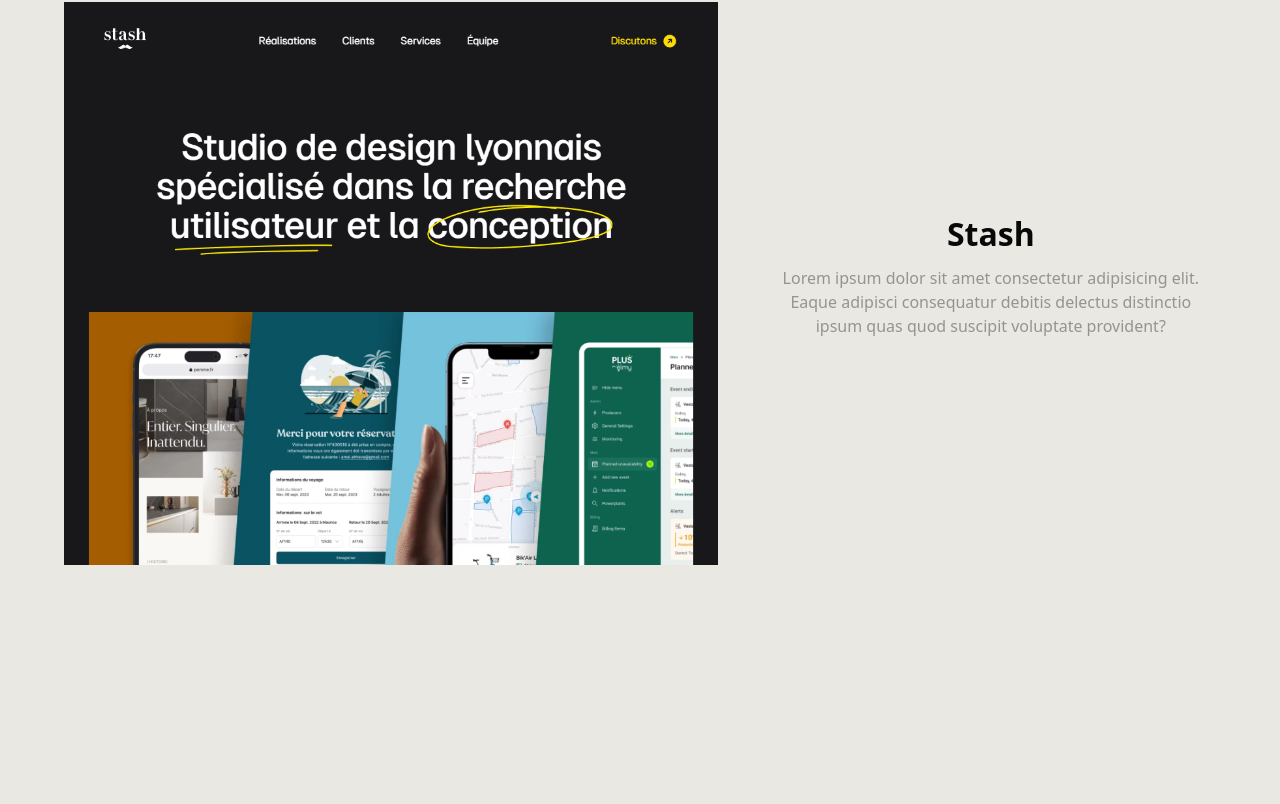
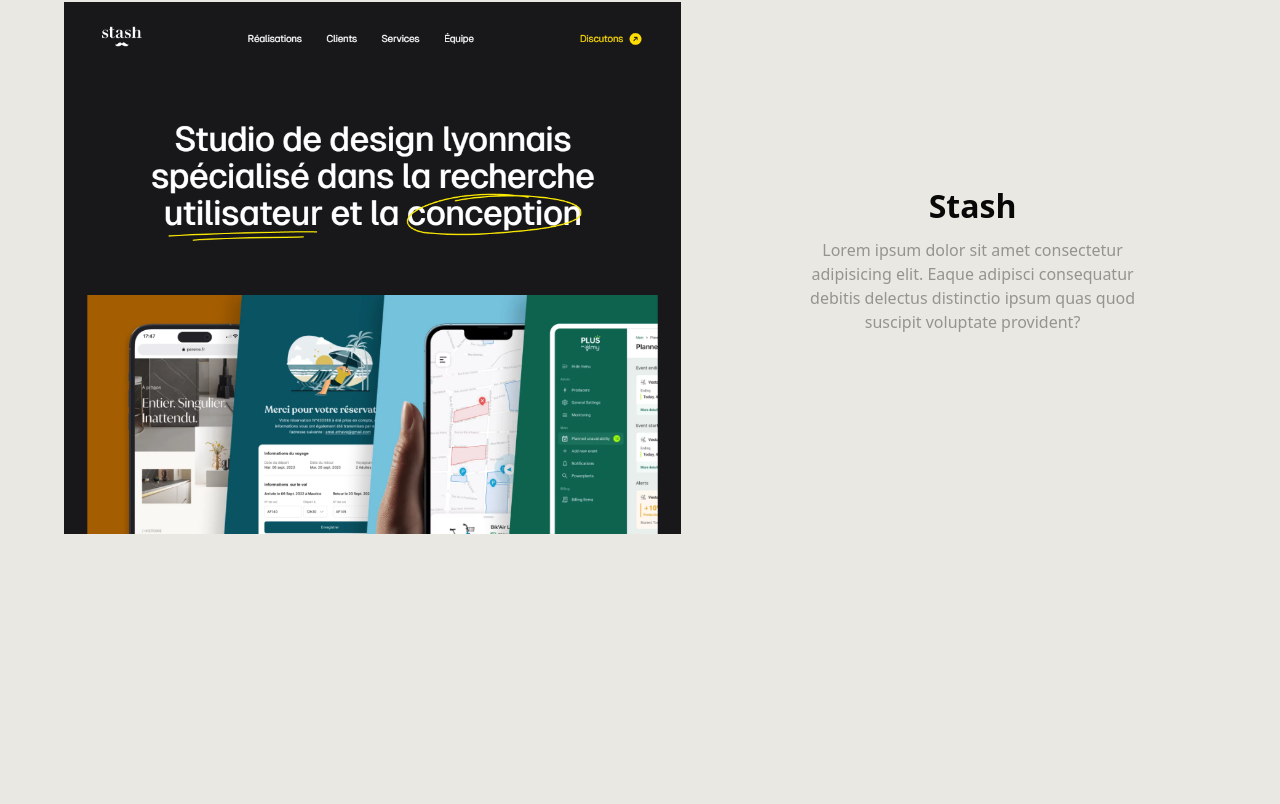
Before and after one commit to SebastienLaurentt/Portfolio-V2, a Next.js app: page / in a window 1280 px wide. Shown: the part 2530-3334 px from the top of the page. Built offline with nearby package versions, Linux system fonts and the light colour scheme.

Commit message:
update project page css

```diff
--- a/components/ProjectCard/ProjectCard.tsx
+++ b/components/ProjectCard/ProjectCard.tsx
@@ -23,7 +23,7 @@ const ProjectCard = ({
   return (
     <div className={`mb-24 md:mb-36 lg:mb-48 ${classname}`}>
       <div className={`md:flex ${isRowReverse} md:items-center md:gap-x-12 w-full`}>
-        <div className="text-center md:w-4/5 lg:md:w-3/5">
+        <div className="text-center px-4 lg:px-8 xl:px-20 md:w-4/5 lg:w-3/5">
           <h3 className="mb-1 md:mb-3">{projectTitle}</h3>
           <p className="text-sm md:text-sm">{projectDescription}</p>
         </div>
```
